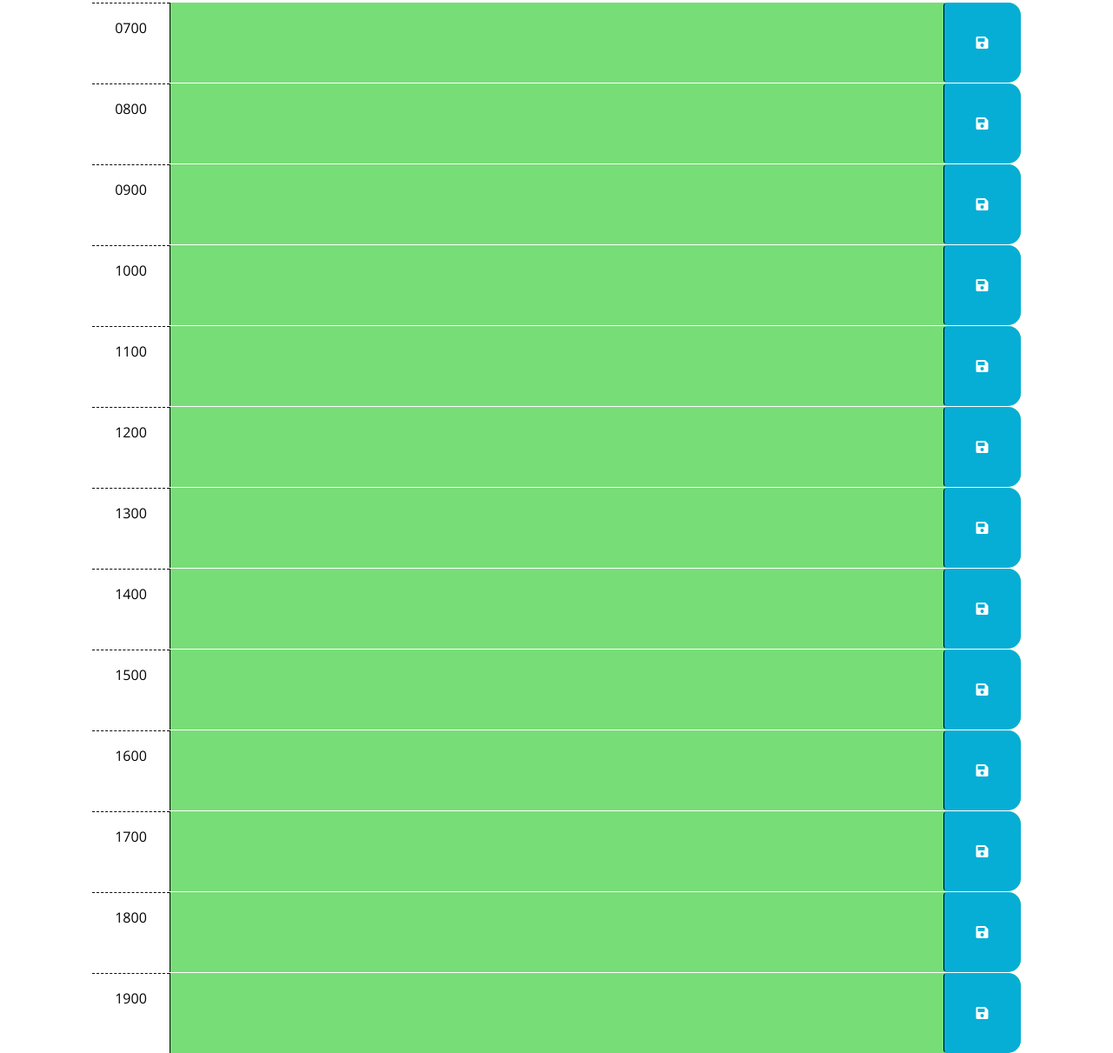
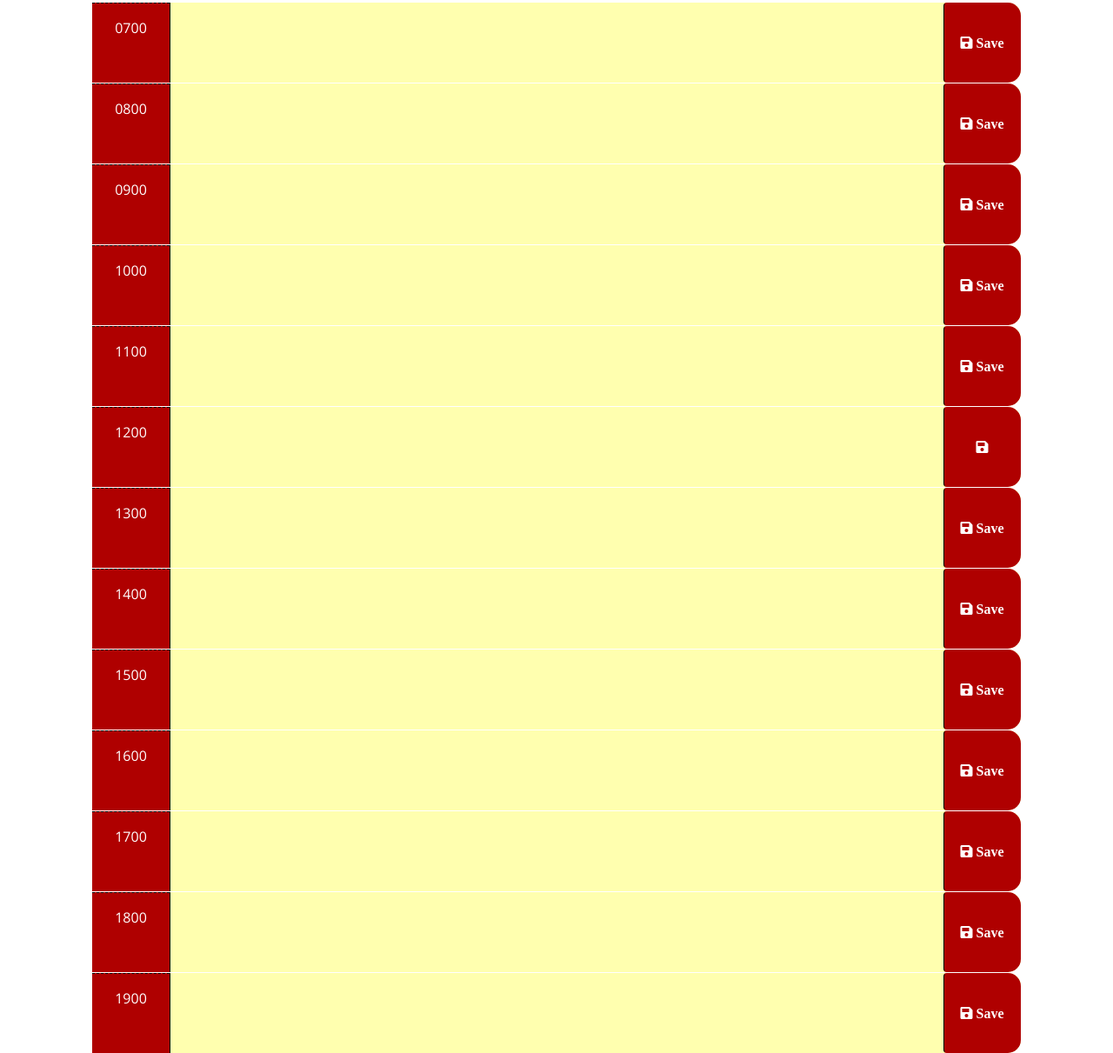
Before and after one commit to SmilieKay/Daily-Planner, a plain HTML site: page Develop/index.html in a window 1280 px wide. Shown: the part 300-1511 px from the top of the page at 87% size. Drawn offline with nearby package versions, Linux system fonts and the light colour scheme.

Commit message:
made changes to style

```diff
--- a/Develop/index.html
+++ b/Develop/index.html
@@ -33,7 +33,7 @@
         <div class="col-2 col-md-1 hour text-center py-3">0700</div>
         <textarea class="col-8 col-md-10 description" rows="3"> </textarea>
         <button class="btn saveBtn col-2 col-md-1" aria-label="save">
-          <i class="fas fa-save" aria-hidden="true"></i>
+          <i class="fas fa-save" aria-hidden="true"> Save</i>
         </button>
       </div>
 
@@ -41,7 +41,7 @@
         <div class="col-2 col-md-1 hour text-center py-3">0800</div>
         <textarea class="col-8 col-md-10 description" rows="3"> </textarea>
         <button class="btn saveBtn col-2 col-md-1" aria-label="save">
-          <i class="fas fa-save" aria-hidden="true"></i>
+          <i class="fas fa-save" aria-hidden="true"> Save</i>
         </button>
       </div>
 
@@ -49,7 +49,7 @@
         <div class="col-2 col-md-1 hour text-center py-3">0900</div>
         <textarea class="col-8 col-md-10 description" rows="3"> </textarea>
         <button class="btn saveBtn col-2 col-md-1" aria-label="save">
-          <i class="fas fa-save" aria-hidden="true"></i>
+          <i class="fas fa-save" aria-hidden="true"> Save</i>
         </button>
       </div>
 
@@ -57,21 +57,21 @@
         <div class="col-2 col-md-1 hour text-center py-3">1000</div>
         <textarea class="col-8 col-md-10 description" rows="3"> </textarea>
         <button class="btn saveBtn col-2 col-md-1" aria-label="save">
-          <i class="fas fa-save" aria-hidden="true"></i>
+          <i class="fas fa-save" aria-hidden="true"> Save</i>
         </button>
       </div>
       <div id="hour11" class="row time-block">
         <div class="col-2 col-md-1 hour text-center py-3">1100</div>
         <textarea class="col-8 col-md-10 description" rows="3"> </textarea>
         <button class="btn saveBtn col-2 col-md-1" aria-label="save">
-          <i class="fas fa-save" aria-hidden="true"></i>
+          <i class="fas fa-save" aria-hidden="true"> Save</i>
         </button>
       </div>
       <div id="hour12" class="row time-block">
         <div class="col-2 col-md-1 hour text-center py-3">1200</div>
         <textarea class="col-8 col-md-10 description" rows="3"> </textarea>
         <button class="btn saveBtn col-2 col-md-1" aria-label="save">
-          <i class="fas fa-save" aria-hidden="true"></i>
+          <i class="fas fa-save" aria-hidden="true" Save></i>
         </button>
       </div>
 
@@ -79,7 +79,7 @@
         <div class="col-2 col-md-1 hour text-center py-3">1300</div>
         <textarea class="col-8 col-md-10 description" rows="3"> </textarea>
         <button class="btn saveBtn col-2 col-md-1" aria-label="save">
-          <i class="fas fa-save" aria-hidden="true"></i>
+          <i class="fas fa-save" aria-hidden="true"> Save</i>
         </button>
       </div>
 
@@ -87,7 +87,7 @@
         <div class="col-2 col-md-1 hour text-center py-3">1400</div>
         <textarea class="col-8 col-md-10 description" rows="3"> </textarea>
         <button class="btn saveBtn col-2 col-md-1" aria-label="save">
-          <i class="fas fa-save" aria-hidden="true"></i>
+          <i class="fas fa-save" aria-hidden="true"> Save</i>
         </button>
       </div>
 
@@ -95,7 +95,7 @@
         <div class="col-2 col-md-1 hour text-center py-3">1500</div>
         <textarea class="col-8 col-md-10 description" rows="3"> </textarea>
         <button class="btn saveBtn col-2 col-md-1" aria-label="save">
-          <i class="fas fa-save" aria-hidden="true"></i>
+          <i class="fas fa-save" aria-hidden="true"> Save</i>
         </button>
       </div>
 
@@ -103,7 +103,7 @@
         <div class="col-2 col-md-1 hour text-center py-3">1600</div>
         <textarea class="col-8 col-md-10 description" rows="3"> </textarea>
         <button class="btn saveBtn col-2 col-md-1" aria-label="save">
-          <i class="fas fa-save" aria-hidden="true"></i>
+          <i class="fas fa-save" aria-hidden="true"> Save</i>
         </button>
       </div>
 
@@ -111,7 +111,7 @@
         <div class="col-2 col-md-1 hour text-center py-3">1700</div>
         <textarea class="col-8 col-md-10 description" rows="3"> </textarea>
         <button class="btn saveBtn col-2 col-md-1" aria-label="save">
-          <i class="fas fa-save" aria-hidden="true"></i>
+          <i class="fas fa-save" aria-hidden="true"> Save</i>
         </button>
       </div>
 
@@ -119,7 +119,7 @@
         <div class="col-2 col-md-1 hour text-center py-3">1800</div>
         <textarea class="col-8 col-md-10 description" rows="3"> </textarea>
         <button class="btn saveBtn col-2 col-md-1" aria-label="save">
-          <i class="fas fa-save" aria-hidden="true"></i>
+          <i class="fas fa-save" aria-hidden="true"> Save</i>
         </button>
       </div>
 
@@ -127,7 +127,7 @@
         <div class="col-2 col-md-1 hour text-center py-3">1900</div>
         <textarea class="col-8 col-md-10 description" rows="3"> </textarea>
         <button class="btn saveBtn col-2 col-md-1" aria-label="save">
-          <i class="fas fa-save" aria-hidden="true"></i>
+          <i class="fas fa-save" aria-hidden="true"> Save</i>
         </button>
       </div>
       <script src="https://code.jquery.com/jquery-3.4.1.min.js"></script>
--- a/Develop/style.css
+++ b/Develop/style.css
@@ -25,23 +25,23 @@ textarea {
 }
 
 .hour {
-  background-color: #ffffff;
-  color: #000000;
+  background-color: #af0000;
+  color: white;
   border-top: 1px dashed #000000;
 }
 
 .past {
-  background-color: #d3d3d3;
+  background-color: #c6c6c6;
   color: white;
 }
 
 .present {
-  background-color: #ff6961;
+  background-color:	#5fd75f;
   color: white;
 }
 
 .future {
-  background-color: #77dd77;
+  background-color:	#ffffaf;
   color: white;
 }
 
@@ -49,7 +49,7 @@ textarea {
   border-left: 1px solid black;
   border-top-right-radius: 15px;
   border-bottom-right-radius: 15px;
-  background-color: #06aed5;
+  background-color: #af0000;
   color: white;
 }
 
```
